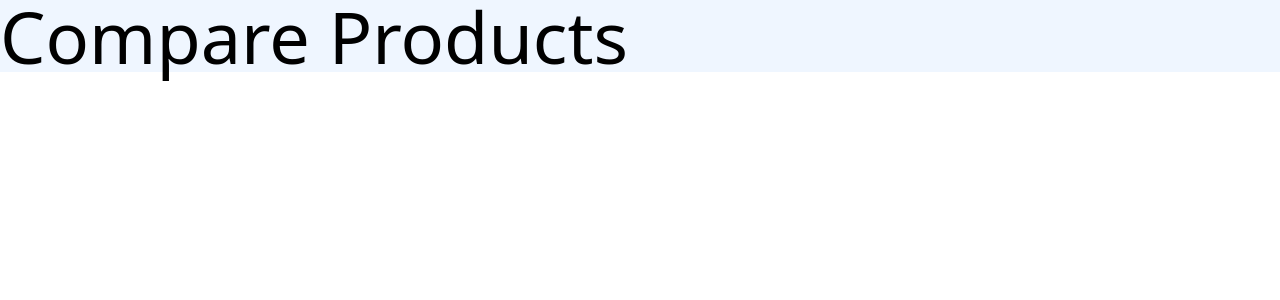
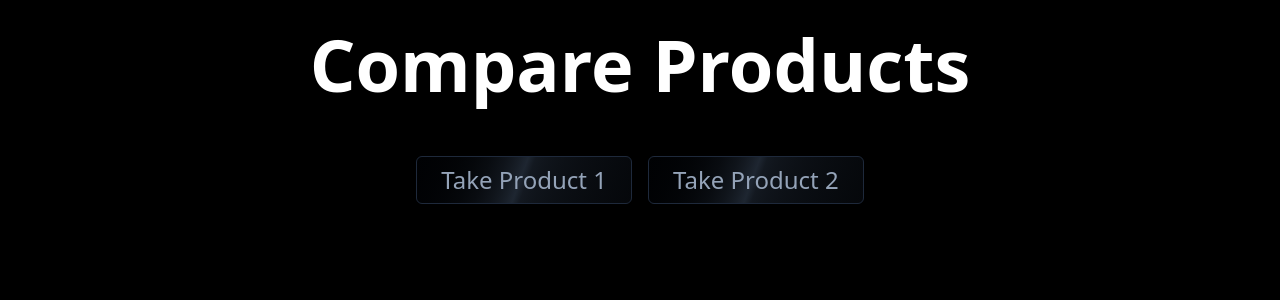
Before and after one commit to vaibhavSrivastava-pro/In-Store, a React (Vite) app in the folder frontend/: page /CompareProducts in a window 1280 px wide. Shown: the top 300 px of the page. Built offline with nearby package versions, Linux system fonts and the light colour scheme.

Commit message:
compare page done

```diff
--- /dev/null
+++ b/frontend/src/components/ui/CompareTable.tsx
@@ -0,0 +1,34 @@
+import React from 'react';
+
+interface CompareTableProps {
+    classone: string;
+    classtwo: string;
+    imageSrc1: string | null;
+    imageSrc2: string | null;
+}
+
+const CompareTable: React.FC<CompareTableProps> = ({ classone, classtwo, imageSrc1, imageSrc2 }) => {
+    return (
+        <div className="mt-10 flex items-center justify-center space-x-4 p-10 border rounded-2xl ">
+            <div className="flex flex-col items-center pr-7">
+                <p className='text-2xl text-white mb-7 font-bold'>Product 1</p>
+                {imageSrc1 && <img src={imageSrc1} alt="Product 1" className="w-64 h-64 rounded-lg shadow-lg" />}
+                <div className='mt-5'>
+
+                    <p className="text-white text-2xl mb-2">{classone}</p>
+                </div>
+            </div>
+            <div className="flex flex-col items-center border-l-2 pl-7  ">
+            <p className='text-2xl text-white mb-7 font-bold'>Product 2</p>
+
+                {imageSrc2 && <img src={imageSrc2} alt="Product 2" className="w-64 h-64 rounded-lg shadow-lg" />}
+                <div className='mt-5'>
+                    <p className="text-white text-2xl mb-2">{classtwo}</p>
+
+                </div>
+            </div>
+        </div>
+    );
+};
+
+export default CompareTable;
--- a/frontend/src/pages/CompareProducts.tsx
+++ b/frontend/src/pages/CompareProducts.tsx
@@ -1,8 +1,151 @@
+import React, { useState, useRef } from "react";
+import CompareTable from "../components/ui/CompareTable";
 
 const CompareProducts = () => {
+    const [imageSrc1, setImageSrc1] = useState<string | null>(null);
+    const [imageSrc2, setImageSrc2] = useState<string | null>(null);
+    const videoRef = useRef<HTMLVideoElement | null>(null);
+    const [activeCamera, setActiveCamera] = useState<1 | 2 | null>(null);
+    const [isProduct1Captured, setIsProduct1Captured] = useState(false);
+    const [isProduct2Captured, setIsProduct2Captured] = useState(false);
+
+    const [showCompareTable, setShowCompareTable] = useState(false);
+
+    const [class1, setClass1] = useState("");
+    const [class2, setClass2] = useState("");
+
+
+    const startWebcam = async () => {
+        try {
+            const stream = await navigator.mediaDevices.getUserMedia({ video: true });
+            if (videoRef.current) {
+                videoRef.current.srcObject = stream;
+                videoRef.current.play();
+            }
+        } catch (err) {
+            console.error("Error accessing webcam: ", err);
+        }
+    };
+
+    const stopWebcam = () => {
+        if (videoRef.current && videoRef.current.srcObject) {
+            (videoRef.current.srcObject as MediaStream)
+                .getTracks()
+                .forEach((track) => track.stop());
+            videoRef.current.srcObject = null;
+        }
+        setActiveCamera(null);
+    };
+
+    const capturePhoto = (setImageSrc: React.Dispatch<React.SetStateAction<string | null>>, setCaptured: React.Dispatch<React.SetStateAction<boolean>>) => {
+        if (videoRef.current) {
+            const canvas = document.createElement("canvas");
+            canvas.width = videoRef.current.videoWidth;
+            canvas.height = videoRef.current.videoHeight;
+            const context = canvas.getContext("2d");
+            if (context) {
+                context.drawImage(videoRef.current, 0, 0, canvas.width, canvas.height);
+                const image = canvas.toDataURL("image/png");
+                setImageSrc(image);
+                setCaptured(true);
+                stopWebcam();
+            }
+        }
+    };
+
     return (
-        <h1 className="bg-blue-50 text-black text-7xl">Compare Products</h1>
-    )
-}
+        <div className="bg-black h-screen flex flex-col items-center">
+            {showCompareTable ? (
+                <CompareTable classone={class1} classtwo={class2} imageSrc1={imageSrc1} imageSrc2={imageSrc2} />
+            ) : (
+                <>
+                    <div className="pt-7">
+                        <p className="text-7xl text-white font-extrabold">Compare Products</p>
+                    </div>
 
-export default CompareProducts
+                    <div className="pt-7 flex items-center justify-center gap-14  space-y-4 ">
+                        {imageSrc1 ? (
+                            <div className="text-center">
+                                <p className="text-white text-2xl mb-2 font-bold">Product 1</p>
+                                <img src={imageSrc1} alt="Captured Product 1" className="w-64 h-64 rounded-lg shadow-lg" />
+                            </div>
+                        ) : (
+                            activeCamera === 1 && (
+                                <video ref={videoRef} className="w-64 h-64 rounded-lg shadow-lg"></video>
+                            )
+                        )}
+
+                        {imageSrc2 ? (
+                            <div className="text-center">
+                                <p className="text-white text-2xl mb-2 font-bold">Product 2</p>
+                                <img src={imageSrc2} alt="Captured Product 2" className="w-64 h-64 rounded-lg shadow-lg" />
+                            </div>
+                        ) : (
+                            activeCamera === 2 && (
+                                <video ref={videoRef} className="w-64 h-64 rounded-lg shadow-lg"></video>
+                            )
+                        )}
+                    </div>
+
+                    <div className="flex space-x-4 pt-7">
+                        <div className={`${isProduct1Captured ? "hidden" : ""}`}>
+                            <button
+                                onClick={() => {
+                                    setActiveCamera(1);
+                                    startWebcam();
+                                }}
+                                className="inline-flex h-12 animate-shimmer items-center justify-center rounded-md border border-slate-800 bg-[linear-gradient(110deg,#000103,45%,#1e2631,55%,#000103)] bg-[length:200%_100%] px-6 font-medium text-slate-400 transition-colors focus:outline-none focus:ring-2 focus:ring-slate-400 focus:ring-offset-2 focus:ring-offset-slate-50 text-2xl"
+                                disabled={isProduct1Captured}
+                            >
+                                Take Product 1
+                            </button>
+
+                        </div>
+
+                        <div className={`${isProduct2Captured ? "hidden" : ""}`}>
+                            <button
+                                onClick={() => {
+                                    setActiveCamera(2);
+                                    startWebcam();
+                                }}
+                                className="inline-flex h-12 animate-shimmer items-center justify-center rounded-md border border-slate-800 bg-[linear-gradient(110deg,#000103,45%,#1e2631,55%,#000103)] bg-[length:200%_100%] px-6 font-medium text-slate-400 transition-colors focus:outline-none focus:ring-2 focus:ring-slate-400 focus:ring-offset-2 focus:ring-offset-slate-50 text-2xl"
+                                disabled={isProduct2Captured}
+                            >
+                                Take Product 2
+                            </button>
+
+                        </div>
+                    </div>
+
+                    <div className="flex justify-center pt-7">
+                        {activeCamera && (
+                            <button
+                                onClick={() =>
+                                    activeCamera === 1
+                                        ? capturePhoto(setImageSrc1, setIsProduct1Captured)
+                                        : capturePhoto(setImageSrc2, setIsProduct2Captured)
+                                }
+                                className="inline-flex h-12 animate-shimmer items-center justify-center rounded-md border border-slate-800 bg-[linear-gradient(110deg,#000103,45%,#1e2631,55%,#000103)] bg-[length:200%_100%] px-6 font-medium text-slate-400 transition-colors focus:outline-none focus:ring-2 focus:ring-slate-400 focus:ring-offset-2 focus:ring-offset-slate-50 text-2xl"
+                            >
+                                Capture
+                            </button>
+                        )}
+                    </div>
+
+                    {isProduct1Captured && isProduct2Captured && (
+                        <div className="flex justify-center pt-7">
+                            <button
+                                onClick={() => setShowCompareTable(true)}
+                                className="inline-flex h-12 items-center justify-center rounded-md border border-slate-800 bg-[linear-gradient(110deg,#000103,45%,#1e2631,55%,#000103)] bg-[length:200%_100%] px-6 font-medium text-slate-400 transition-colors focus:outline-none focus:ring-2 focus:ring-slate-400 focus:ring-offset-2 focus:ring-offset-slate-50 text-2xl"
+                            >
+                                Compare
+                            </button>
+                        </div>
+                    )}
+                </>
+            )}
+        </div>
+    );
+};
+
+export default CompareProducts;
```
Also changed, not shown: 1 other file (tests, documents, lock files or other folders).
